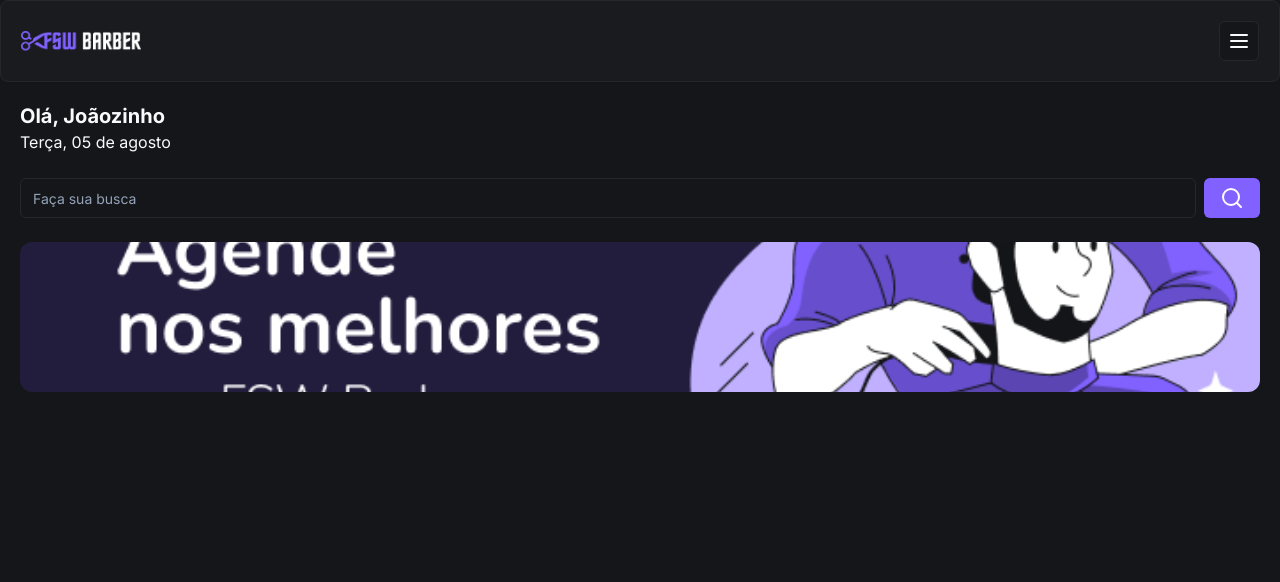
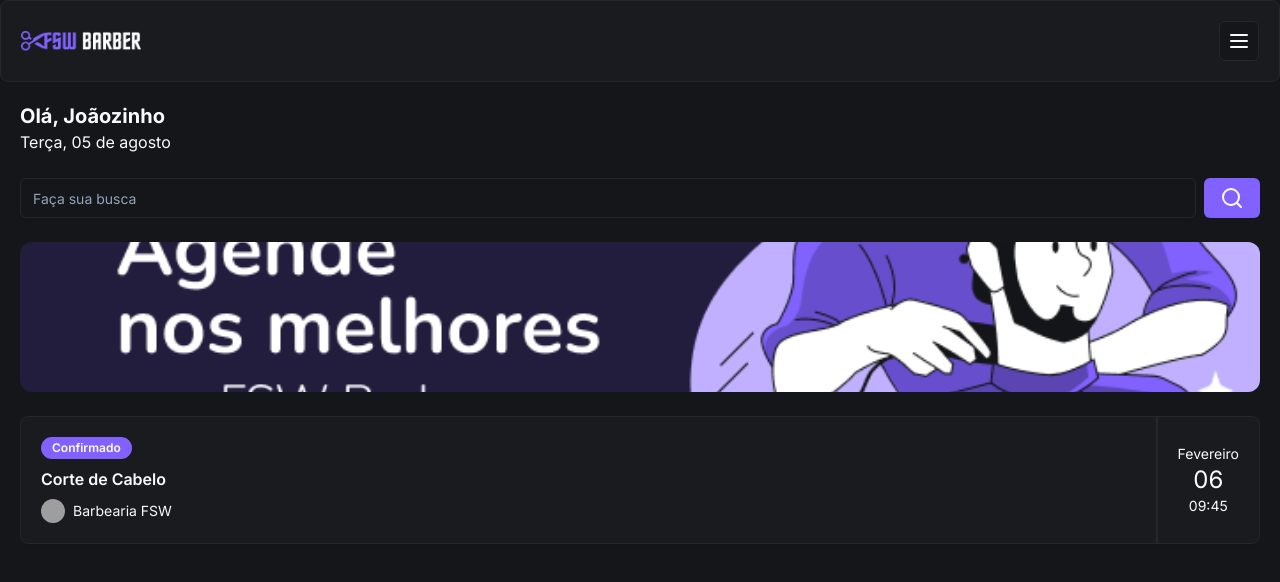
Before and after one commit to gabrielmlemes/fsw-barber, a Next.js app: page / in a window 1280 px wide. Shown: the top 582 px of the page. Built offline with nearby package versions, Linux system fonts and the light colour scheme; grey boxes are pictures that could not be loaded.

Commit message:
feat: add booking item

```diff
--- /dev/null
+++ b/app/_components/ui/avatar.tsx
@@ -0,0 +1,50 @@
+"use client"
+
+import * as React from "react"
+import * as AvatarPrimitive from "@radix-ui/react-avatar"
+
+import { cn } from "@/app/_lib/utils"
+
+const Avatar = React.forwardRef<
+  React.ElementRef<typeof AvatarPrimitive.Root>,
+  React.ComponentPropsWithoutRef<typeof AvatarPrimitive.Root>
+>(({ className, ...props }, ref) => (
+  <AvatarPrimitive.Root
+    ref={ref}
+    className={cn(
+      "relative flex h-10 w-10 shrink-0 overflow-hidden rounded-full",
+      className,
+    )}
+    {...props}
+  />
+))
+Avatar.displayName = AvatarPrimitive.Root.displayName
+
+const AvatarImage = React.forwardRef<
+  React.ElementRef<typeof AvatarPrimitive.Image>,
+  React.ComponentPropsWithoutRef<typeof AvatarPrimitive.Image>
+>(({ className, ...props }, ref) => (
+  <AvatarPrimitive.Image
+    ref={ref}
+    className={cn("aspect-square h-full w-full", className)}
+    {...props}
+  />
+))
+AvatarImage.displayName = AvatarPrimitive.Image.displayName
+
+const AvatarFallback = React.forwardRef<
+  React.ElementRef<typeof AvatarPrimitive.Fallback>,
+  React.ComponentPropsWithoutRef<typeof AvatarPrimitive.Fallback>
+>(({ className, ...props }, ref) => (
+  <AvatarPrimitive.Fallback
+    ref={ref}
+    className={cn(
+      "flex h-full w-full items-center justify-center rounded-full bg-muted",
+      className,
+    )}
+    {...props}
+  />
+))
+AvatarFallback.displayName = AvatarPrimitive.Fallback.displayName
+
+export { Avatar, AvatarImage, AvatarFallback }
--- /dev/null
+++ b/app/_components/ui/badge.tsx
@@ -0,0 +1,36 @@
+import * as React from "react"
+import { cva, type VariantProps } from "class-variance-authority"
+
+import { cn } from "@/app/_lib/utils"
+
+const badgeVariants = cva(
+  "inline-flex items-center rounded-full border px-2.5 py-0.5 text-xs font-semibold transition-colors focus:outline-none focus:ring-2 focus:ring-ring focus:ring-offset-2",
+  {
+    variants: {
+      variant: {
+        default:
+          "border-transparent bg-primary text-primary-foreground hover:bg-primary/80",
+        secondary:
+          "border-transparent bg-secondary text-secondary-foreground hover:bg-secondary/80",
+        destructive:
+          "border-transparent bg-destructive text-destructive-foreground hover:bg-destructive/80",
+        outline: "text-foreground",
+      },
+    },
+    defaultVariants: {
+      variant: "default",
+    },
+  },
+)
+
+export interface BadgeProps
+  extends React.HTMLAttributes<HTMLDivElement>,
+    VariantProps<typeof badgeVariants> {}
+
+function Badge({ className, variant, ...props }: BadgeProps) {
+  return (
+    <div className={cn(badgeVariants({ variant }), className)} {...props} />
+  )
+}
+
+export { Badge, badgeVariants }
--- a/app/page.tsx
+++ b/app/page.tsx
@@ -3,15 +3,22 @@
 import { Button } from "./_components/ui/button"
 import { Input } from "./_components/ui/input"
 import Image from "next/image"
+import { Card, CardContent } from "./_components/ui/card"
+import { Badge } from "./_components/ui/badge"
+import { Avatar, AvatarImage } from "./_components/ui/avatar"
 
 export default function Home() {
   return (
     <div>
+      {/* HEADER */}
       <Header />
+
       <div className="p-5">
+        {/* TEXTO */}
         <h2 className="text-xl font-bold">Olá, Joãozinho</h2>
         <p>Terça, 05 de agosto</p>
 
+        {/* BUSCA */}
         <div className="mt-6 flex items-center gap-2">
           <Input placeholder="Faça sua busca" />
           <Button>
@@ -19,6 +26,7 @@
           </Button>
         </div>
 
+        {/* IMAGEM */}
         <div className="relative mt-6 h-[150px] w-full">
           <Image
             src="/banner-01.png"
@@ -27,6 +35,30 @@
             alt="Imagem Banner"
           />
         </div>
+
+        {/* AGENDAMENTO */}
+        <Card className="mt-6">
+          <CardContent className="flex justify-between p-0">
+            {/* ESQUERDA */}
+            <div className="flex flex-col gap-2 py-5 pl-5">
+              <Badge className="w-fit">Confirmado</Badge>
+              <h3 className="font-semibold">Corte de Cabelo</h3>
+
+              <div className="flex items-center gap-2">
+                <Avatar className="h-6 w-6">
+                  <AvatarImage src="https://utfs.io/f/c97a2dc9-cf62-468b-a851-bfd2bdde775f-16p.png" />
+                </Avatar>
+                <p className="text-sm">Barbearia FSW</p>
+              </div>
+            </div>
+            {/* DIREITA */}
+            <div className="flex flex-col items-center justify-center border-l-2 border-solid px-5">
+              <p className="text-sm">Fevereiro</p>
+              <p className="text-2xl">06</p>
+              <p className="text-sm">09:45</p>
+            </div>
+          </CardContent>
+        </Card>
       </div>
     </div>
   )
--- a/package.json
+++ b/package.json
@@ -14,6 +14,7 @@
   },
   "dependencies": {
     "@prisma/client": "^5.17.0",
+    "@radix-ui/react-avatar": "^1.1.0",
     "@radix-ui/react-slot": "^1.1.0",
     "class-variance-authority": "^0.7.0",
     "clsx": "^2.1.1",
```
Also changed, not shown: 1 other file (tests, documents, lock files or other folders).
